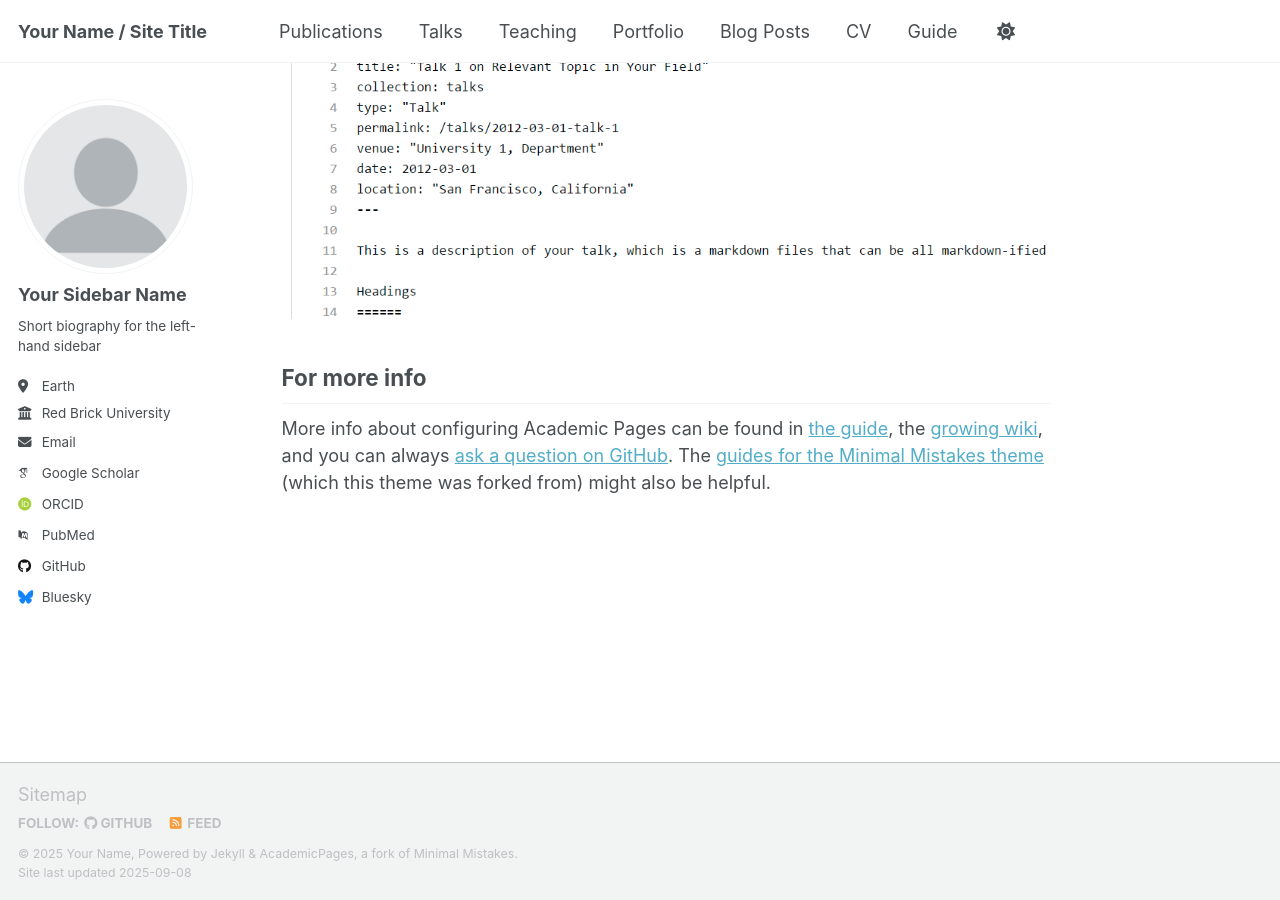
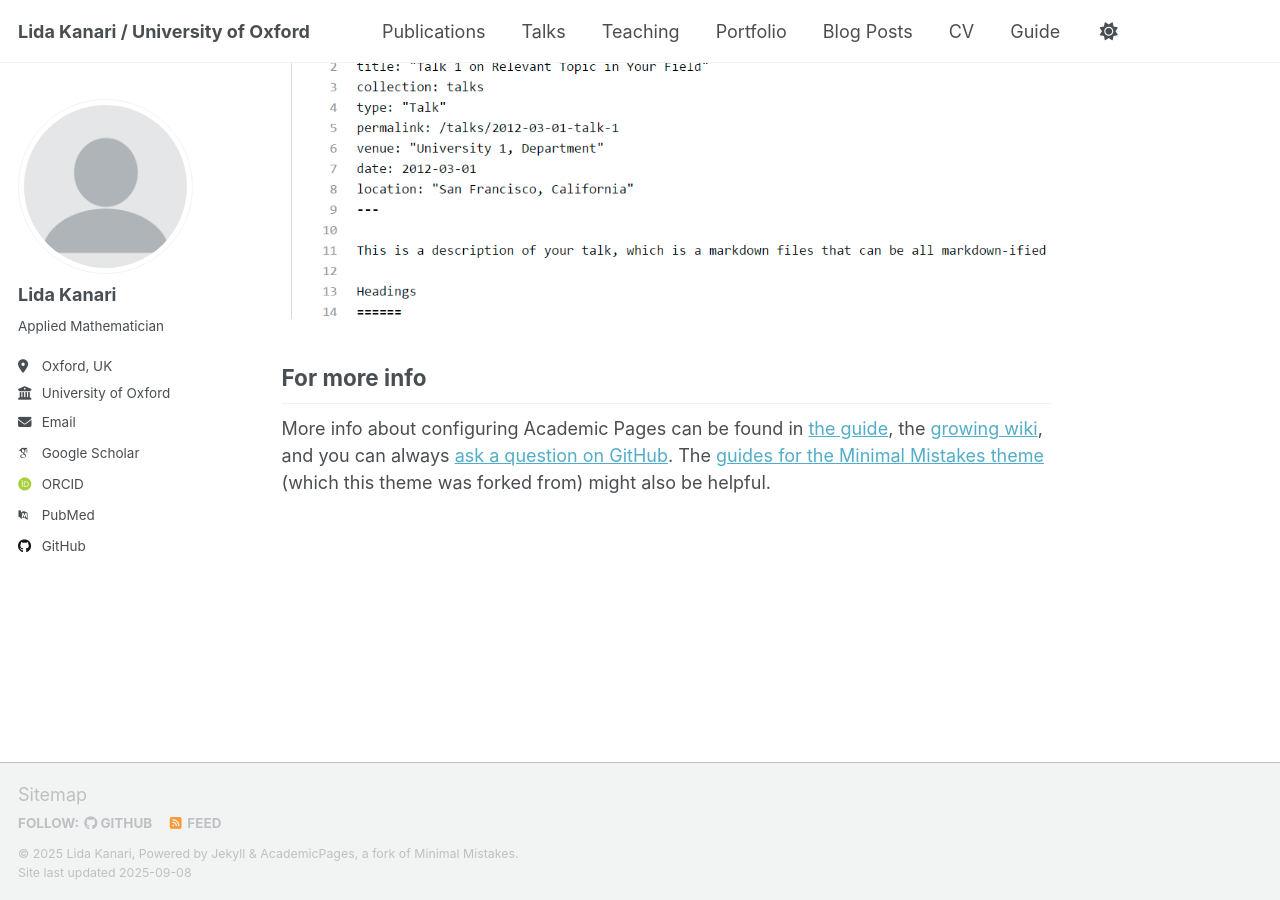
Before and after one commit to lidakanari/lidakanari.github.io, a Jekyll site: the page built from _pages/about.md, in a window 1280 px wide and 900 px high, scrolled down 2880 px. Built offline with Jekyll 4.4.1, drawn with Linux system fonts in a browser that asks for light colours; some web fonts are replaced; a script that is not in the unit is left out.

Commit message:
Update _config.yml

```diff
--- a/_config.yml
+++ b/_config.yml
@@ -9,13 +9,13 @@
 # Basic Site Settings
 locale                   : "en-US"
 site_theme               : "default" # Currently available options are "default", "air"
-title                    : "Your Name / Site Title"
+title                    : "Lida Kanari / University of Oxford"
 title_separator          : "-"
-name                     : &name "Your Name"
-description              : &description "personal description"
-url                      : https://academicpages.github.io # the base hostname & protocol for your site e.g. "https://[your GitHub username].github.io" or if you already have some other page hosted on Github then use "https://[your GitHub username].github.io/[Your Repo Name]"
+name                     : &name "Lida Kanari"
+description              : &description "TBD"
+url                      : https://lidakanari.github.io # the base hostname & protocol for your site e.g. "https://[your GitHub username].github.io" or if you already have some other page hosted on Github then use "https://[your GitHub username].github.io/[Your Repo Name]"
 baseurl                  : "" # the subpath of your site, e.g. "/blog"
-repository               : "academicpages/academicpages.github.io"
+repository               : "lidakanari/lidakanari.github.io"
 
 # Site Author - The following control what appear as part of the author content on the side bar.
 #               If a field is blank the icon and link will not appear, otherwise it will be shown.
@@ -23,21 +23,21 @@ repository               : "academicpages/academicpages.github.io"
 author:
   # Biographic information
   avatar           : "profile.png"
-  name             : "Your Sidebar Name"
+  name             : "Lida Kanari"
   pronouns         : # example: "she/her"
-  bio              : "Short biography for the left-hand sidebar"
-  location         : "Earth"
-  employer         : "Red Brick University"
+  bio              : "Applied Mathematician"
+  location         : "Oxford, UK"
+  employer         : "University of Oxford"
   uri              : # URL
-  email            : "none@example.org"
+  email            : "lida.kanari@gmail.com"
 
   # Academic websites
   academia         : # URL
   arxiv            : # URL - Update with the correct link to your profile
-  googlescholar    : "https://scholar.google.com/citations?user=PS_CX0AAAAAJ"
+  googlescholar    : "https://scholar.google.ch/citations?user=tFiySncAAAAJ&hl=en"
   inspire-hep      : # URL
   impactstory      : # URL
-  orcid            : "http://orcid.org/yourorcidurl"
+  orcid            : "https://orcid.org/my-orcid?orcid=0000-0002-9539-5070"
   semantic         : # URL
   pubmed           : "https://www.ncbi.nlm.nih.gov/pubmed/?term=john+snow"
   researchgate     : # URL
@@ -47,13 +47,13 @@ author:
   bitbucket        : # Username - Update with your username on the site
   codepen          : # Username
   dribbble         : # Username
-  github           : "academicpages"
+  github           : "lidakanari"
   kaggle           : # Username
   stackoverflow    : # User number or user number and name (i.e., use "1" or "1/jeff-atwood")
 
   # Social media
   artstation       : # Username
-  bluesky          : "bsky.app" # Replace this with you Bluesky username
+  bluesky          : #"bsky.app" # Replace this with you Bluesky username
   facebook         : # Username
   flickr           : # Username
   foursquare       : # Username
```
